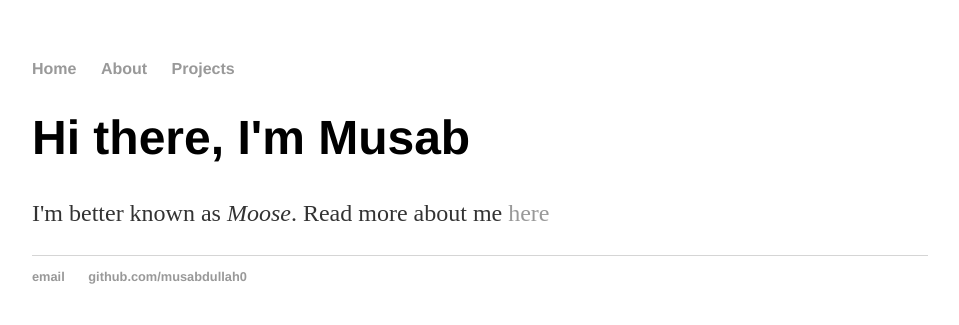
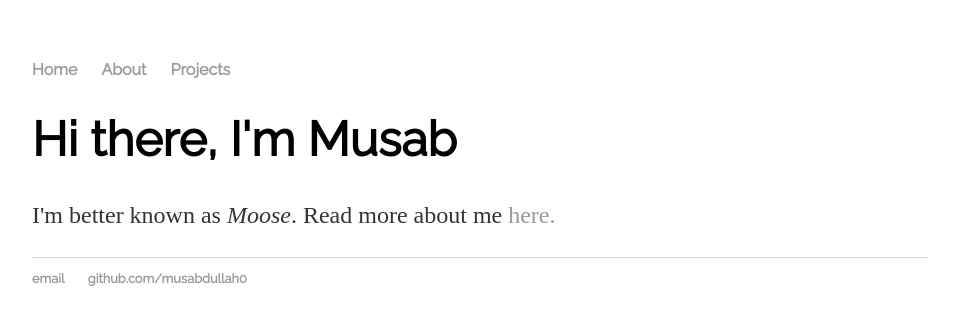
Before and after one commit to musabdullah0/musabdullah0.github.io, a Jekyll site: the page built from index.html, in a window 1280 px wide. Shown: the top 325 px of the page, without its empty margins (160-1119 px from the left). Built offline with Jekyll 4.4.1, drawn with Linux system fonts in a browser that asks for light colours.

Commit message:
added Gemfile
write 'bundle exec jekyll serve' to see website live on http://localhost:4000

```diff
--- /dev/null
+++ b/Gemfile
@@ -0,0 +1,2 @@
+source 'https://rubygems.org'
+gem 'github-pages', group: :jekyll_plugins
--- a/_layouts/default.html
+++ b/_layouts/default.html
@@ -3,13 +3,14 @@
 	<head>
 		<title>{{ page.title }}</title>
     <link rel="stylesheet" type="text/css" href="/css/main.css">
+    <link href="https://fonts.googleapis.com/css?family=Raleway" rel="stylesheet">
 	</head>
 	<body>
 		<nav>
     		<ul>
         		<li><a href="/">Home</a></li>
-	        	<li><a href="/about/index.html">About</a></li>
-            <li><a href="/projects/index.html">Projects</a></li>
+	        	<li><a href="/../about/index.html">About</a></li>
+            <li><a href="/../projects/index.html">Projects</a></li>
     		</ul>
 		</nav>
 		<div class="container">
--- a/css/main.css
+++ b/css/main.css
@@ -3,7 +3,7 @@ body {
     width: 70%;
 }
 nav ul, footer ul {
-    font-family:'Helvetica', 'Arial', 'Sans-Serif';
+    font-family: 'Raleway', sans-serif;
     padding: 0px;
     list-style: none;
     font-weight: bold;
@@ -21,7 +21,7 @@ a:hover {
 }
 h1 {
     font-size: 3em;
-    font-family:'Helvetica', 'Arial', 'Sans-Serif';
+    font-family: 'Raleway', sans-serif;
 }
 p {
     font-size: 1.5em;
--- a/index.html
+++ b/index.html
@@ -4,5 +4,5 @@ title: Moose Codes
 ---
 <div class="blurb">
 	<h1>Hi there, I'm Musab</h1>
-	<p>I'm better known as <em>Moose</em>. Read more about me <a href="/about/index.html">here</a></p>
+	<p>I'm better known as <em>Moose</em>. Read more about me <a href="/about/index.html">here.</a></p>
 </div>
```
Also changed, not shown: Gemfile.lock (added), 1 other file.
